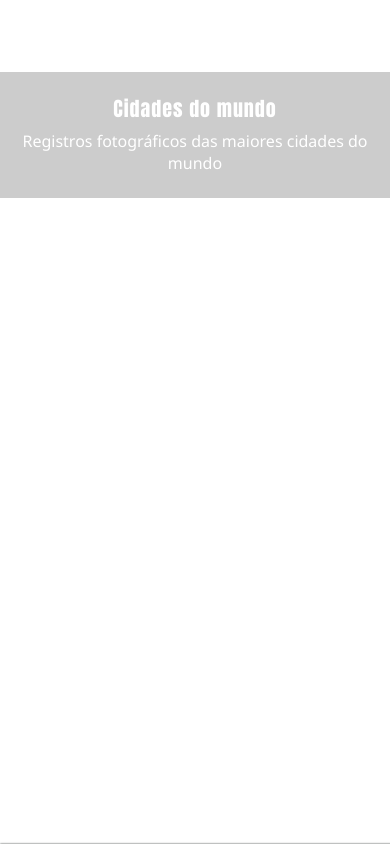
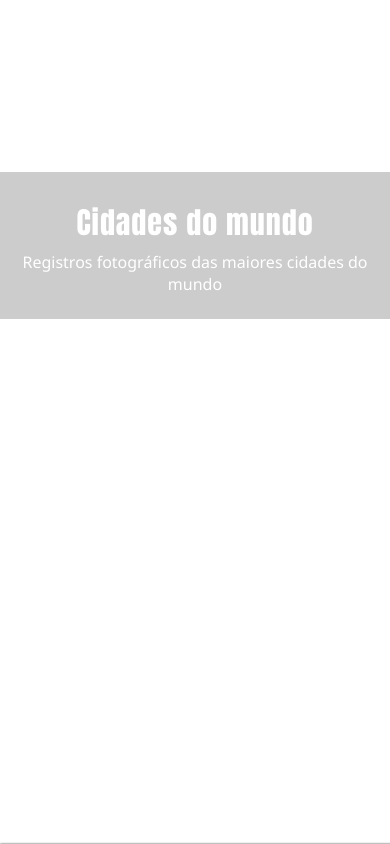
Before and after one commit to arthuralbertoguedes/Site-Cidades, a plain HTML site: page index.html in a window 390 px wide. Drawn offline with Linux system fonts and the light colour scheme.

Commit message:
Update styles.css

```diff
--- a/css/styles.css
+++ b/css/styles.css
@@ -121,10 +121,10 @@ footer{
 
 @media screen and (max-width: 600px){
     .divHeader h1{
-        font-size: 20px;
+        font-size: 30px;
       }
     .divHeader{
-        margin-top:0;
+        margin-top:100px;
         }
     footer{
         font-size: 14px;
```
